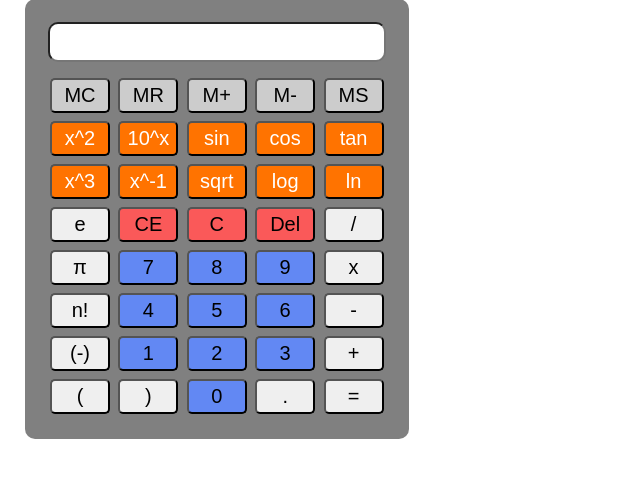
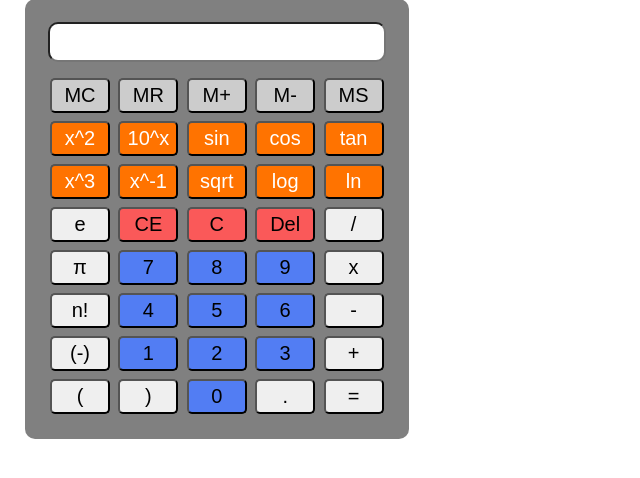
Before and after one commit to SistemasTecTlaxiaco/calculadora-cientifica, a PHP site: page / in a window 1280 px wide. Shown: the part 86-564 px from the top of the page, without its empty margins (0-640 px from the left). Run offline with PHP 8.4, Linux system fonts and the light colour scheme.

Commit message:
Modificamos color

```diff
--- a/style.css
+++ b/style.css
@@ -48,7 +48,7 @@ table {
 }
 
 .bluebutton {
-    background-color: #6288f3;
+    background-color: #527df3;
 }
 
 .redbutton {
```
